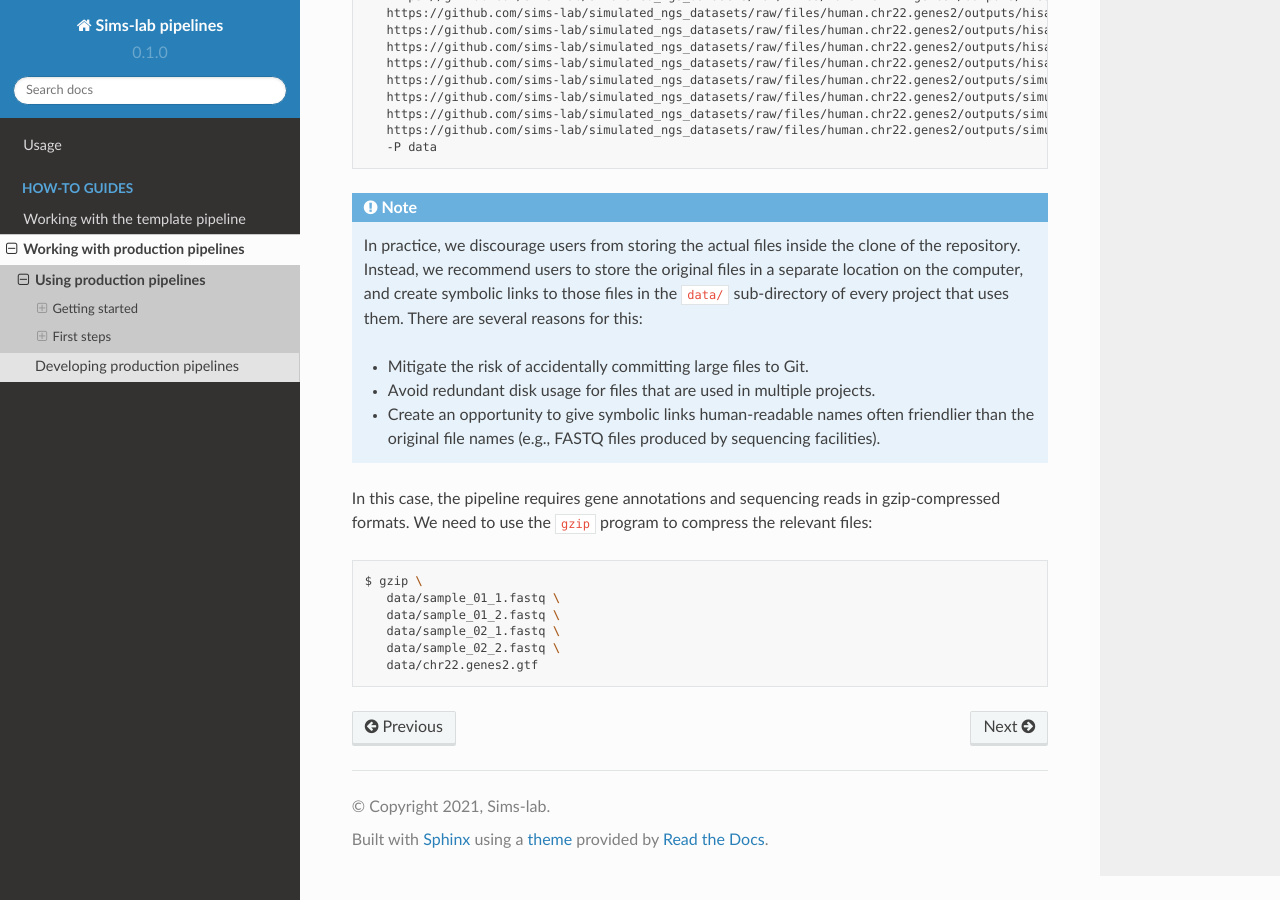
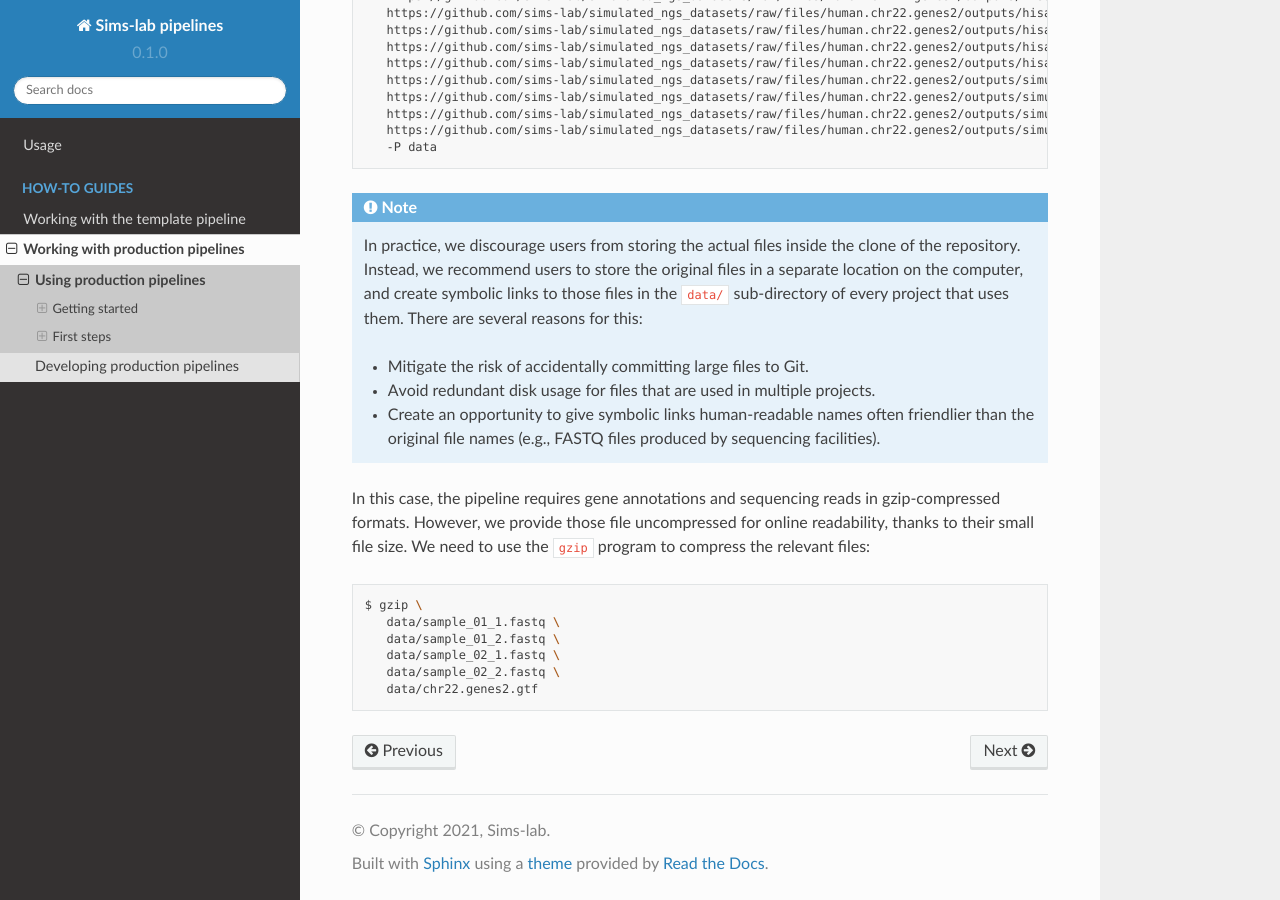
Before and after one commit to kevinrue/rtd-tutorial, a Sphinx documentation site: the page built from docs/source/guides/production_usage.rst, in a window 1280 px wide and 900 px high, scrolled down 4848 px. Built offline with Sphinx 7.4.7 and the Read the Docs theme 2.0.0, drawn with Linux system fonts in a browser that asks for light colours.

Commit message:
justify why test input files are provided uncompressed

```diff
--- a/docs/source/guides/production_usage.rst
+++ b/docs/source/guides/production_usage.rst
@@ -222,6 +222,7 @@ In this guide, we download the set of test input files used the GitHub Action wo
      than the original file names (e.g., FASTQ files produced by sequencing facilities).
 
 In this case, the pipeline requires gene annotations and sequencing reads in gzip-compressed formats.
+However, we provide those file uncompressed for online readability, thanks to their small file size.
 We need to use the ``gzip`` program to compress the relevant files:
 
 .. prompt:: bash $
```
